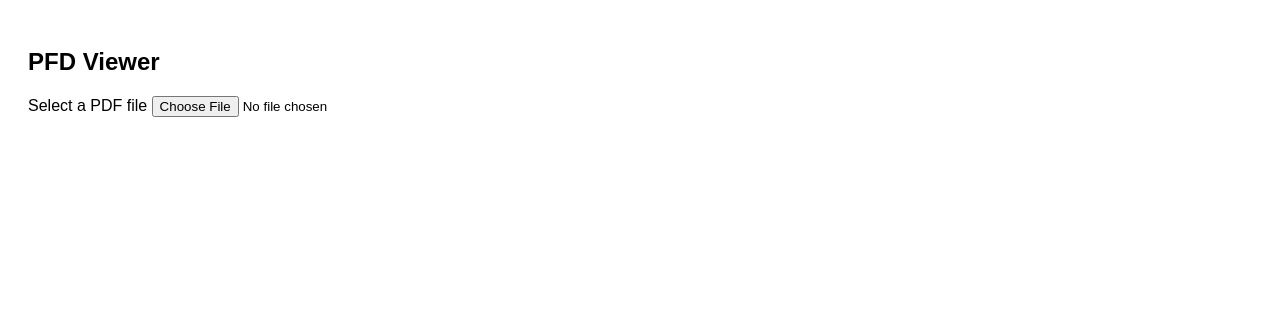
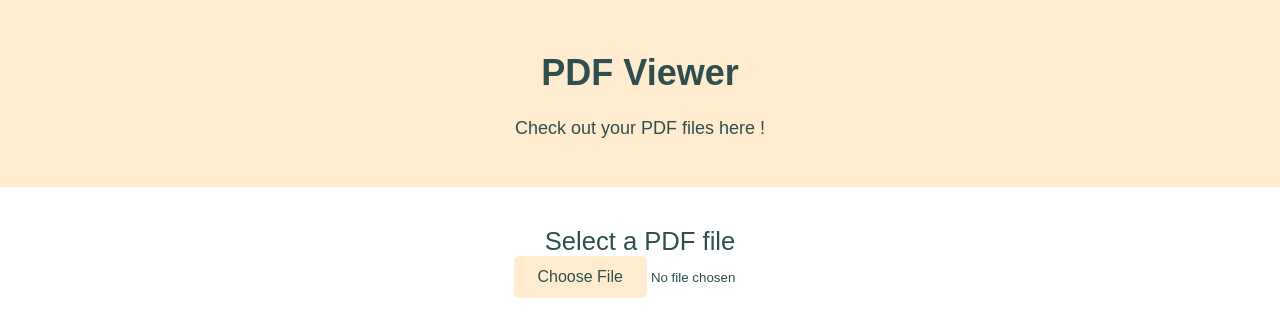
Before and after one commit to emmatita/pdf_viewer, a plain HTML site: page index.html in a window 1280 px wide. Drawn offline with Linux system fonts and the light colour scheme.

Commit message:
Modified index.html and style.css to add a header and give an initial style to the page

```diff
--- a/index.html
+++ b/index.html
@@ -7,14 +7,20 @@
     <link rel="stylesheet" href="style.css">
 </head>
 <body>
-    <h2>PFD Viewer</h2>
+    <header>
+        <h1>PDF Viewer</h1>
+        <p>Check out your PDF files here !</p>
+    </header>
 
-    <label for="pdfInput">Select a PDF file</label>
-    <input
-        type="file"
-        id="pdfInput"
-        name="pdfInput"
-        accept=".pdf">
+    <div class="uploadSection">
+        <label for="pdfInput">Select a PDF file</label><br>
+        <input
+            type="file"
+            id="pdfInput"
+            name="pdfInput"
+            accept=".pdf">
+    </div>
+
 
      <iframe id="pdfFrame" style="display:none;"></iframe>
 
--- a/style.css
+++ b/style.css
@@ -1,6 +1,31 @@
 body {
-  font-family: sans-serif;
-  padding: 20px;
+    font-family: sans-serif;
+    padding: 20px;
+    font-size: large;
+    color: darkslategrey;
+}
+
+header {
+    background-color: blanchedalmond;
+    padding: 30px 20px;
+    margin: -30px -30px 20px -30px;
+    text-align: center;
+}
+
+.uploadSection {
+    text-align: center;
+    font-size: 2vmax;
+    padding: 20px;
+}
+
+#pdfInput::file-selector-button {
+    padding: 12px 24px;
+    font-size: 1.2em;
+    border: darkslategray;
+    border-radius: 6px;
+    background-color: blanchedalmond;
+    color: darkslategrey;
+    cursor: pointer
 }
 
 #pdfFrame {
```
